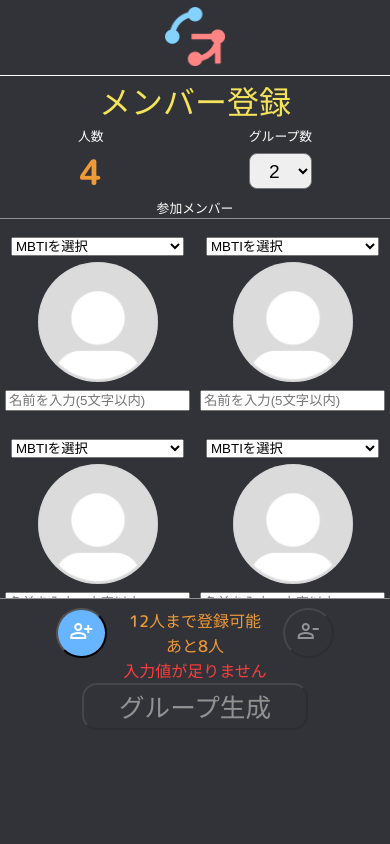
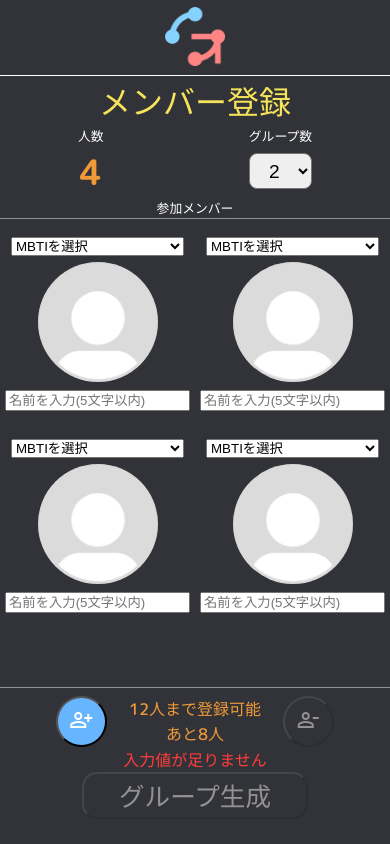
Before and after one commit to ritsuki-i/hatothon-app, a Flask app: page /member in a window 390 px wide. Run offline with Flask 3, Linux system fonts and the light colour scheme.

Commit message:
テスト

```diff
--- a/static/css/member.css
+++ b/static/css/member.css
@@ -24,9 +24,8 @@ body {
   text-align: center;
   position: relative;
   width: 100vw;
-  margin-top: 0;
-  margin-left: 0;
-  height: 100vh;
+  margin: 0;
+  height: 97vh;
   overflow: hidden;
 }
 
@@ -151,7 +150,7 @@ body {
   width: 100vw;
   background-color: #323338;
   bottom: 0;
-  margin-bottom: 10vh;
+  /* margin-bottom: 10vh; */
 }
 
 .fix_component_top {
@@ -171,36 +170,36 @@ body {
 
 /* ProMax,Plus */
 @media screen and (max-width: 430px) {
-  .fix_component_bottom {
+  /* .fix_component_bottom {
     margin-bottom: 11vh;
-  }
+  } */
 }
 
 /* Pro,muji */
 @media screen and (max-width: 414px) {
-  .fix_component_bottom {
+  /* .fix_component_bottom {
     margin-bottom: 12.5vh;
-  }
+  } */
 }
 
 @media screen and (max-width: 390px) {
-  .fix_component_bottom {
+  /* .fix_component_bottom {
     margin-bottom: 13.5vh;
-  }
+  } */
 }
 
 /* se */
 @media screen and (max-width: 375px) and (max-height:550px) {
-  .fix_component_bottom {
+  /* .fix_component_bottom {
     margin-bottom: 14vh;
-  }
+  } */
 }
 
 /* mini */
 @media screen and (max-width: 375px) and (min-height:550px){
-  .fix_component_bottom {
+  /* .fix_component_bottom {
     margin-bottom: 12.7vh;
-  }
+  } */
 }
 
 hr {
@@ -235,7 +234,6 @@ form {
   height: 100%;
   display: flex;
   flex-direction: column;
-  touch-action: manipulation;
 }
 
 .material-symbols-outlined {
--- a/templates/base.html
+++ b/templates/base.html
@@ -7,7 +7,7 @@
     <meta property="og:site_name" content="-G-性格ぴったりグループ生成アプリ" />
     <meta property="og:type" content="website" />
     <meta property="og:title" content="-G-性格ぴったりグループ生成アプリ" />
-    <meta name="viewport" content="width=device-width, initial-scale=1.0, maximum-scale=1.0, user-scalable=no">
+    <meta name="viewport" content="width=device-width,initial-scale=1.0,maximum-scale=1.0">
     <meta
       property="og:description"
       content="MBTIの結果を用いて相性がピッタリなグループ分けを行うWEBサイトです。"
```
